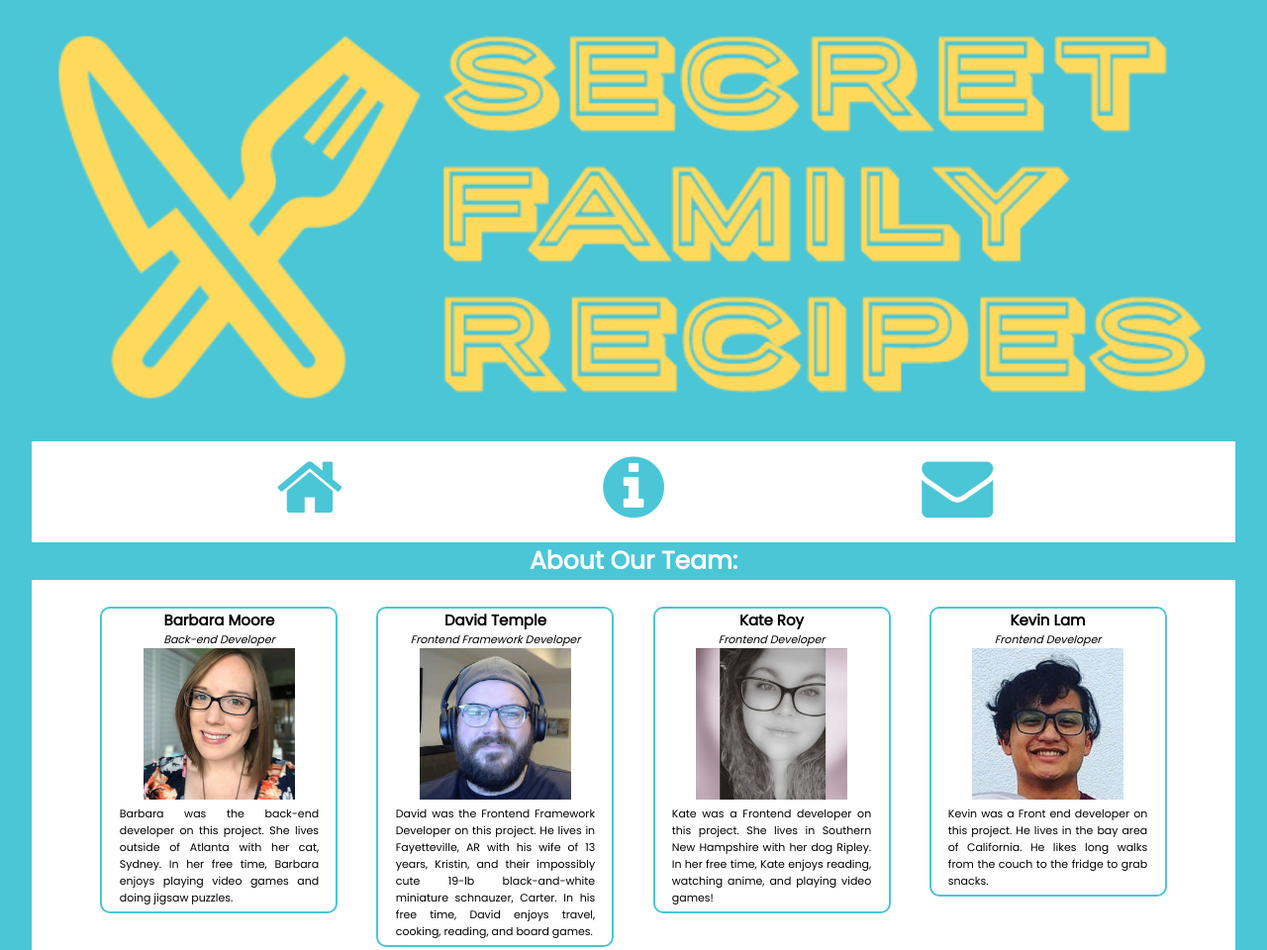
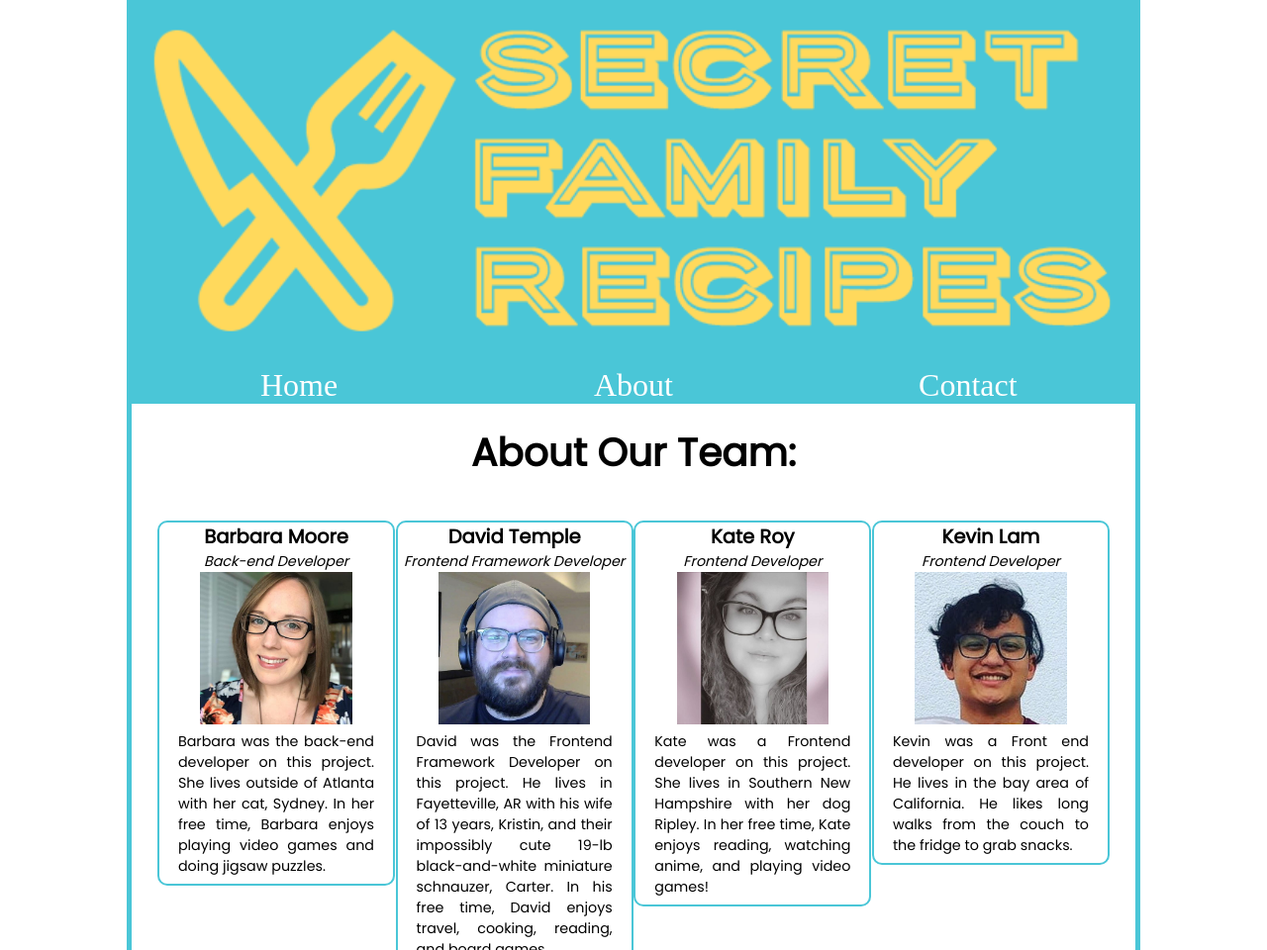
Before and after one commit to secret-family-recipes-703/marketing, a plain HTML site: page about.html in a window 1280 px wide. Shown: the top 960 px of the page at 99% size. Drawn offline with Linux system fonts and the light colour scheme; a web font is replaced by a local one.

Commit message:
about page responsiveness done

```diff
--- a/about.html
+++ b/about.html
@@ -25,12 +25,12 @@
             </div>
             <nav class="nav header__nav menu header-menu header-menu--hidden header__about-nav">
                 <div class="menu__div menu__div-1">
-                    <a class="header-menu__a header-menu__a-odd menu__icon-home menu__icon--hidden" href="#">
+                    <a class="header-menu__a header-menu__a-odd menu__icon-home menu__icon--hidden" href="index.html">
                         <i class="a__icon fa fa-home fa-3x fa-fw"></i>
                     </a>
                 </div>
                 <div class="menu__div menu__div-2">
-                    <a class="header-menu__a header-menu__a-even menu__icon-about menu__icon--hidden" href="about.html">
+                    <a class="header-menu__a header-menu__a-even menu__icon-about menu__icon--hidden" href="#">
                         <i class="a__icon fa fa-info-circle fa-3x fa-fw"></i>
                     </a>
                 </div>
@@ -41,8 +41,8 @@
                 </div>
             </nav>
             <nav class="header__nav-text header__nav-text--hidden">
-                <a class="header-menu__item header-menu__item-odd header-menu__home menu__item menu__home menu__item--hidden" href="_#">Home</a>
-                <a class="header-menu__item header-menu__item-even header-menu__about menu__item menu__about menu__item--hidden"  href="about.html">About</a>
+                <a class="header-menu__item header-menu__item-odd header-menu__home menu__item menu__home menu__item--hidden" href="index.html">Home</a>
+                <a class="header-menu__item header-menu__item-even header-menu__about menu__item menu__about menu__item--hidden"  href="#">About</a>
                 <a class="header-menu__item header-menu__item-odd header-menu__contact menu__item menu__contact  menu__item--hidden" href="contact.html">Contact</a>
                 <a class="header-menu__item header-menu__item-even header-menu__register menu__item menu__register menu__item--hidden" href="#top-of-page">Register</a>
             </nav>
--- a/css/about.css
+++ b/css/about.css
@@ -258,15 +258,15 @@ html{
     font-family: poppins;
 }
 .testimonial-section__h2{
-    font-size: 2.5em;
+    font-size: 3em;
     font-weight: bolder;
     text-align: center;
     align-self: center;
     margin: 0em 0em 0.5em 0em;
     height: fit-content;
     width: 100%;
-    background: var(--complementary-color);
-    color: white;
+    color: black;
+    background-color: var(--nav-button-color);
 }
 .testimonial-section__div{
     align-self: center;
@@ -395,3 +395,94 @@ h3{
     transition: 100ms;
     transform: translateY(1.5em);
 }
+
+/* Responsive media queries  */
+@media screen and (min-width: 1000px){
+
+
+
+    /* Universal Styling */
+    .html{
+
+    }
+.body{
+    width: 100%;
+    height: 100%;
+    /* background: var(--complementary-color); */
+}
+#top-of-page{
+    background: var(--nav-button-color);
+}
+.body__div{
+    width:80%;
+    max-width: 1080px;
+    margin: auto;
+    flex-wrap: column;
+    border-left: 0.5em var(--complementary-color) solid;
+    border-right: 0.5em var(--complementary-color) solid;
+}
+section {
+    height: auto;
+}
+
+/* Header Styling */
+
+.header{
+    display: flex;
+    flex-direction: column;
+    justify-content: flex-start;
+    height: fit-content;
+}
+.header-menu--hidden{
+    display: none;
+}
+
+.header__nav-text--hidden{
+    display: flex;
+    width: 100%;
+
+}
+
+.header-menu__item{
+    display: inline-block;
+    background: var(--complementary-color);
+    color: var(--primary-color);
+    /* border: 1px lightgrey solid; */
+    width:33.33%;
+    text-align: center;
+}
+.header-menu__item:hover{
+    transition: 400ms ease;
+    background-color: var(--complementary-color-shade);
+}
+.header-menu__register{
+    display: none;
+}
+.header__logo-div{
+    align-self: flex-start;
+    justify-self: flex-start;
+    height: 15%;
+}
+.header__logo {
+    height:100%;
+}
+/* Testimonials Section */
+.testimonial-section{
+    font-size: 1.3em;
+}
+
+.div__flexbox-content{
+    width: 80%;
+    display: inline-flex;
+}
+.flexbox-content__img{
+
+}
+.footer{
+    margin-top: 10%;
+    justify-self: flex-end;
+}
+
+
+
+}
```
